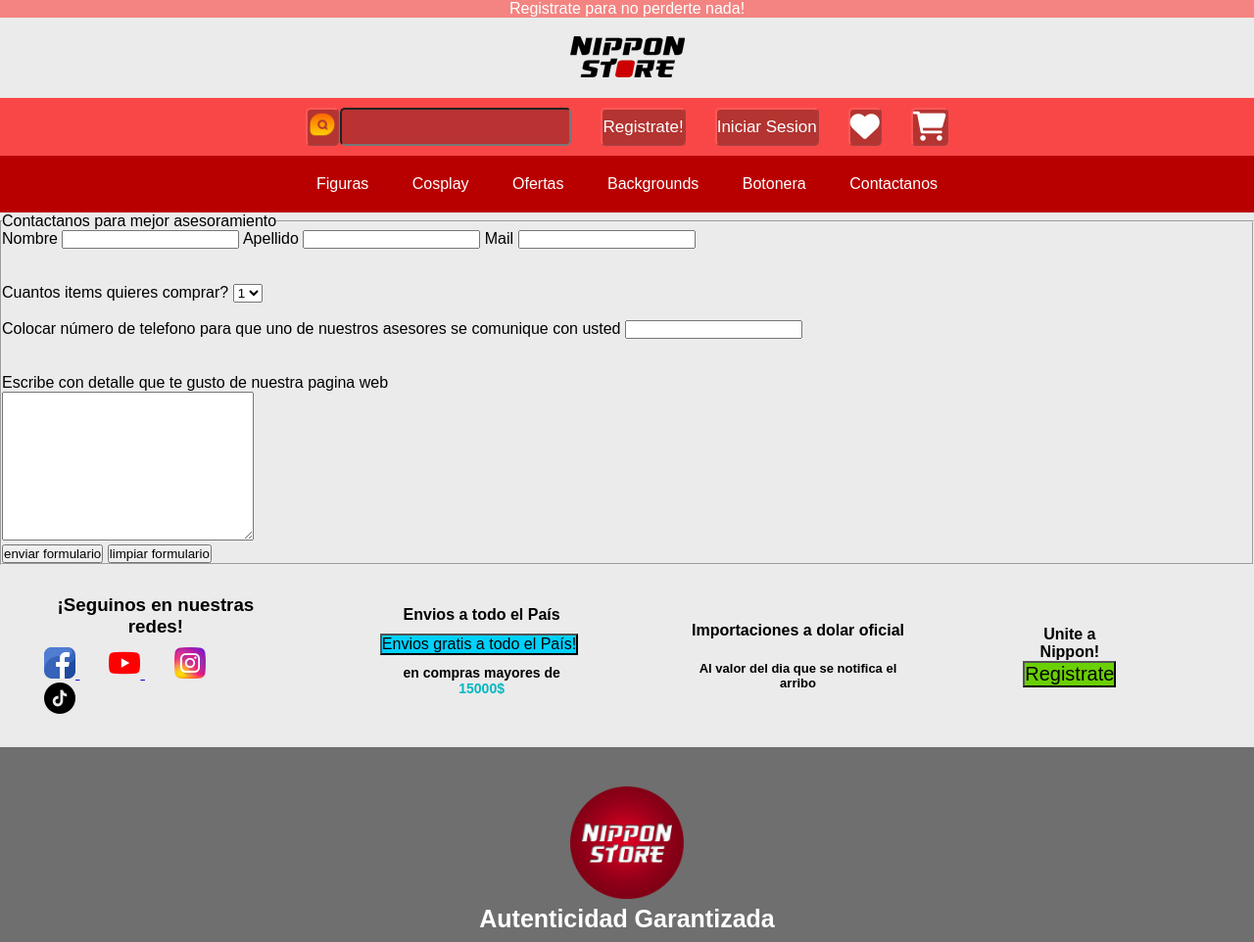
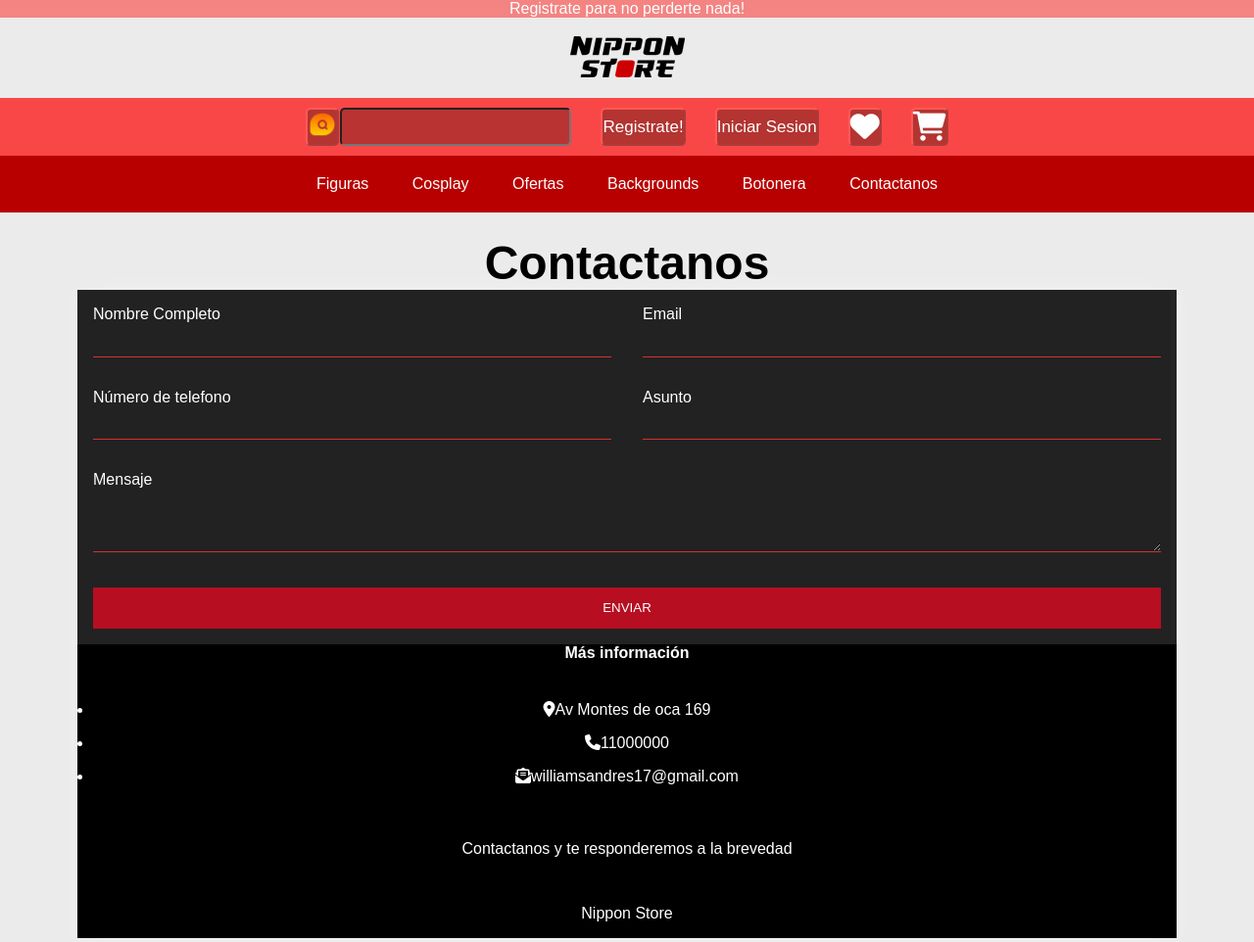
Before and after one commit to Shogo89/Coder-House-Willians-Ramirez, a website: page paginas/Contactanos.html in a window 1280 px wide. Shown: the top 962 px of the page at 98% size. Drawn offline with Linux system fonts and the light colour scheme.

Commit message:
arreglo tres

```diff
--- a/paginas/Contactanos.html
+++ b/paginas/Contactanos.html
@@ -58,41 +58,56 @@
         </ul>
       </nav>
     </div>
+
+    <!--Seccion de contacto-->
     <section>
-      <form action="">
-        <fieldset>
-          <legend>Contactanos para mejor asesoramiento</legend>
-          <label for="Nombre">Nombre</label>
-          <input type="text" name="Nombre" id="Nombre" />
-          <label for="Apellido">Apellido</label>
-          <input type="text" name="Apellido" id="Apellido" />
-          <label for="Mail">Mail</label>
-          <input type="text" name="Mail" id="Mail" />
-          <br /><br /><br />
-          <label for="Muñeco">Cuantos items quieres comprar?</label>
-          <select name="Muñeco" id="Muñeco">
-            <option value="Uno">1</option>
-            <option value="Dos">2</option>
-            <option value="Tres">3</option>
-            <option value="Cuatro">4</option>
-          </select>
-          <br /><br />
-          <label for="Telefono"
-            >Colocar número de telefono para que uno de nuestros asesores se
-            comunique con usted
-          </label>
-          <input type="text" name="Telefono" id="Telefono" />
-          <br /><br /><br />
-          <label for="Mensaje"
-            >Escribe con detalle que te gusto de nuestra pagina web</label
-          >
-          <br />
-          <textarea name="Mensaje" id="Mensaje" cols="30" rows="10"></textarea>
-          <br />
-          <input type="submit" value="enviar formulario" />
-          <input type="reset" value="limpiar formulario" />
-        </fieldset>
-      </form>
+      <div class="contactito">
+        <h2 class="logo">Contactanos</h2>
+
+        <div class="contact-wrapper animated bounceInUp">
+          <div class="contact-form">
+            <form action="">
+              <p>
+                <label>Nombre Completo</label>
+                <input type="text" name="fullname" />
+              </p>
+              <p>
+                <label>Email</label>
+                <input type="email" name="email" />
+              </p>
+              <p>
+                <label>Número de telefono</label>
+                <input type="tel" name="phone" />
+              </p>
+              <p>
+                <label>Asunto</label>
+                <input type="text" name="affair" />
+              </p>
+              <p class="block">
+                <label>Mensaje</label>
+                <textarea name="message" rows="3"></textarea>
+              </p>
+              <p class="block">
+                <button>Enviar</button>
+              </p>
+            </form>
+          </div>
+          <div class="contact-info">
+            <h4>Más información</h4>
+            <ul>
+              <li><i class="fas fa-map-marker-alt"></i>Av Montes de oca 169</li>
+              <li><i class="fas fa-phone"></i>11000000</li>
+
+              <li>
+                <i class="fas fa-envelope-open-text"></i
+                >williamsandres17@gmail.com
+              </li>
+            </ul>
+            <p>Contactanos y te responderemos a la brevedad</p>
+            <p>Nippon Store</p>
+          </div>
+        </div>
+      </div>
     </section>
     <!-- Follow -->
     <section class="social">
--- /dev/null
+++ b/sass/Base/_contacto.scss
@@ -0,0 +1,161 @@
+/* .contactito {
+  max-width: 1170px;
+  margin-left: auto;
+  margin-right: auto;
+  padding: 1.5em;
+}
+
+ul {
+  list-style: none;
+  padding: 0;
+}
+
+.logo {
+  text-align: center;
+  font-size: 3em;
+}
+
+.logo span {
+  color: #b70e21;
+}
+
+.contact-wrapper {
+  box-shadow: 0 0 20px 0 rgba(255, 255, 255, 0.3);
+}
+
+.contact-wrapper > * {
+  padding: 1em;
+}
+
+.contact-form {
+  background: #222222;
+}
+
+.contact-form form {
+  display: grid;
+  grid-template-columns: 1fr 1fr;
+}
+
+.contact-form form label {
+  display: block;
+}
+
+.contact-form form p {
+  margin: 0;
+  padding: 1em;
+}
+
+.contact-form form .block {
+  grid-column: 1 / 3;
+}
+
+.contact-form form button,
+.contact-form form input,
+.contact-form form textarea {
+  width: 100%;
+  padding: 0.7em;
+  border: none;
+  background: none;
+  outline: 0;
+  color: #fff;
+  border-bottom: 1px solid #d63031;
+}
+
+.contact-form form button {
+  background: #b70e21;
+  border: 0;
+  text-transform: uppercase;
+  padding: 1em;
+}
+
+.contact-form form button:hover,
+.contact-form form button:focus {
+  background: #d63031;
+  color: #fff;
+  transition: background-color 1s ease-out;
+  outline: 0;
+}
+*/
+@mixin touch {
+  width: 100%;
+  padding: 0.7em;
+  border: none;
+  background: none;
+  outline: 0;
+  color: #fff;
+  border-bottom: 1px solid #d63031;
+}
+@mixin info {
+  text-align: center;
+  margin: 0 0 1rem 0;
+}
+.contactito {
+  max-width: 1170px;
+  margin-left: auto;
+  margin-right: auto;
+  padding: 1.5em;
+  h2 {
+    text-align: center;
+    font-size: 3em;
+  }
+  .contact-wrapper {
+    box-shadow: 0 0 20px 0 rgba(255, 255, 255, 0.3);
+    .contact-form {
+      background: #222222;
+      color: white;
+      form {
+        display: grid;
+        grid-template-columns: 1fr 1fr;
+        label {
+          display: block;
+        }
+        p {
+          margin: 0;
+          padding: 1em;
+        }
+        .block {
+          grid-column: 1 / 3;
+        }
+        button {
+          @include touch;
+          background: #b70e21;
+          border: 0;
+          text-transform: uppercase;
+          padding: 1em;
+
+          &:hover,
+          &:focus {
+            background: #d63031;
+            color: #fff;
+            transition: background-color 1s ease-out;
+            outline: 0;
+          }
+        }
+        input {
+          @include touch;
+        }
+        textarea {
+          @include touch;
+        }
+      }
+    }
+    .contact-info {
+      background: #000;
+      color: white;
+      h4 {
+        @include info;
+      }
+      ul {
+        @include info;
+        padding: 1em;
+        li {
+          padding: 0.5em;
+        }
+      }
+      p {
+        @include info;
+        padding: 1em;
+      }
+    }
+  }
+}
--- a/sass/main.scss
+++ b/sass/main.scss
@@ -2,6 +2,8 @@
 @import "./Base/_resets.scss";
 @import "./Base/body";
 @import "./Base/brain";
+@import "./Base/contacto";
+
 /* Abstract */
 @import "./Abstract/variable";
 /* Ventas e imagenes */
```
Also changed, not shown: css/main.css.
